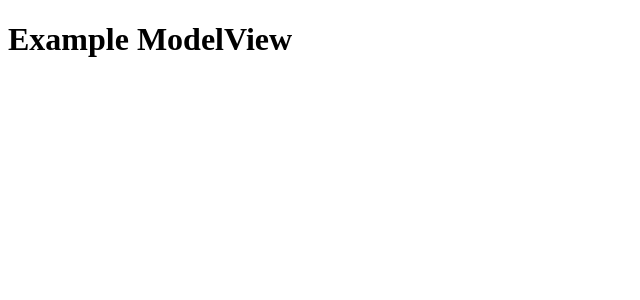
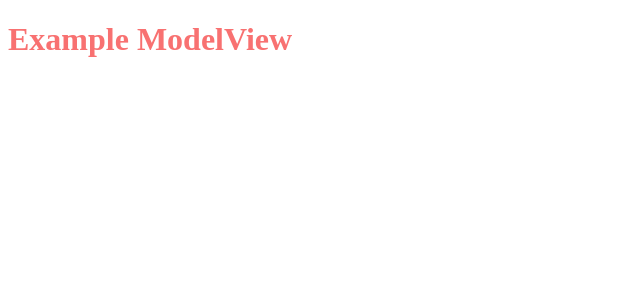
Before and after one commit to enoughfornow/fsd-nuxt-example, a Nuxt app: page / in a window 1280 px wide. Shown: the top 300 px of the page, without its empty margins (0-640 px from the left). Built offline with nearby package versions, Linux system fonts and the light colour scheme.

Commit message:
feat: добавил модуль unocss, протестировал в компоненте VExample, добавил normalize, sanitize в app.vue

```diff
--- a/eslint.config.mjs
+++ b/eslint.config.mjs
@@ -9,5 +9,6 @@ export default withNuxt(
       quotes: 'single', // or 'double'
     },
   }),
+  // необходимо подумать как добавить проверки unocss
   // Здесь можно добавить другие правила, если нужно
 )
--- a/nuxt.config.ts
+++ b/nuxt.config.ts
@@ -11,6 +11,7 @@ export default defineNuxtConfig({
   },
   modules: [
     '@nuxt/eslint',
+    '@unocss/nuxt',
   ],
   eslint: {
     config: {
--- a/package.json
+++ b/package.json
@@ -18,6 +18,8 @@
   },
   "devDependencies": {
     "@antfu/eslint-config": "^3.12.1",
-    "@nuxt/eslint": "^0.7.4"
+    "@nuxt/eslint": "^0.7.4",
+    "@unocss/nuxt": "^0.65.3",
+    "@unocss/reset": "^0.65.3"
   }
 }
--- a/src/app/app.vue
+++ b/src/app/app.vue
@@ -1,7 +1,15 @@
-<script setup lang="ts"></script>
+<script setup lang="ts">
+import '@unocss/reset/sanitize/sanitize.css'
+import '@unocss/reset/sanitize/assets.css'
+import '@unocss/reset/normalize.css'
+</script>
 
 <template>
   <NuxtLayout>
     <NuxtPage />
   </NuxtLayout>
 </template>
+
+<style>
+
+</style>
--- a/src/entities/example/ui/VExample.vue
+++ b/src/entities/example/ui/VExample.vue
@@ -1,7 +1,13 @@
-<script setup lang="ts"></script>
+<script setup lang="ts">
+const classes = {
+  text: 'text-red',
+}
+</script>
 
 <template>
   <div>
-    <h1>Example ModelView</h1>
+    <h1 :class="classes.text">
+      Example ModelView
+    </h1>
   </div>
 </template>
--- /dev/null
+++ b/uno.config.ts
@@ -0,0 +1,6 @@
+import { defineConfig } from 'unocss'
+
+export default defineConfig({
+  // ваши настройки UnoCSS
+  // в NuxtUI под капотом используется unocss, надо изучить и возможно безопасно внедрить
+})
```
Also changed, not shown: 1 other file (tests, documents, lock files or other folders).
